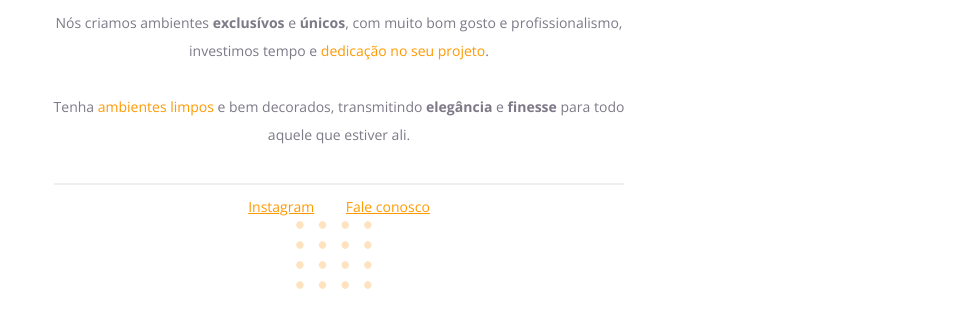
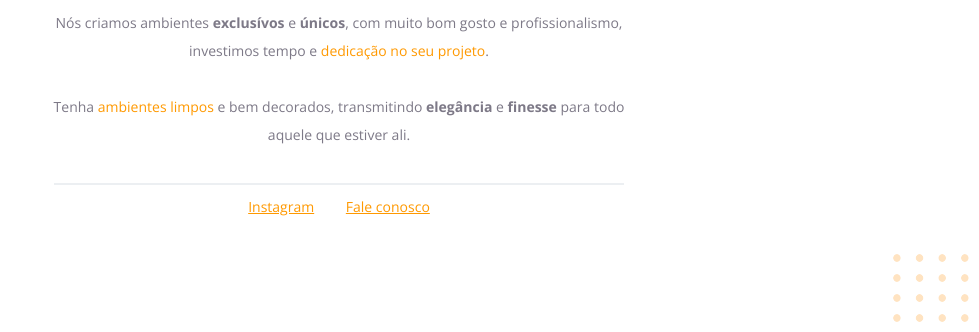
Before and after one commit to ManuelaAlecio/explorer-project-01, a plain HTML site: page index.html in a window 1280 px wide. Shown: the part 468-800 px from the top of the page, without its empty margins (301-1280 px from the left). Drawn offline with nearby package versions, Linux system fonts and the light colour scheme.

Commit message:
position fixed

```diff
--- a/index.html
+++ b/index.html
@@ -35,12 +35,12 @@
 
       <div class="line"></div>
 
-      <a href="https://instagram.com/moveisparavoce">Instagram</a>
+      <a target="_blank" href="https://instagram.com/moveisparavoce">Instagram</a>
       <a href="mailto:contato@moveisparavoce.com">Fale conosco</a>
 
     </div>
 
-    <img src="images/balls.svg" alt="Bolinhas laranjadas no canto inferior direito da tela"/>
+    <img id="balls" src="images/balls.svg" alt="Bolinhas laranjadas no canto inferior direito da tela"/>
 
   </body>
 </html>
--- a/style.css
+++ b/style.css
@@ -51,3 +51,9 @@ p, #footer {
 
   border: 1px solid #ECEFF2;
 }
+
+#balls {
+  position: fixed;
+  bottom: 0px;
+  right: 0px;
+}
```
